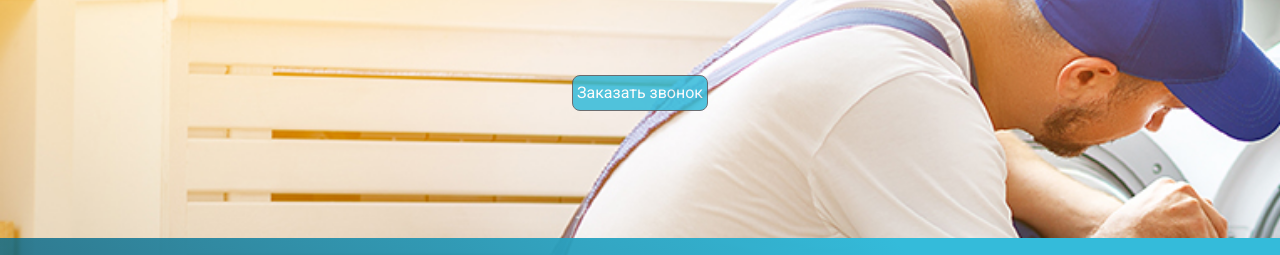
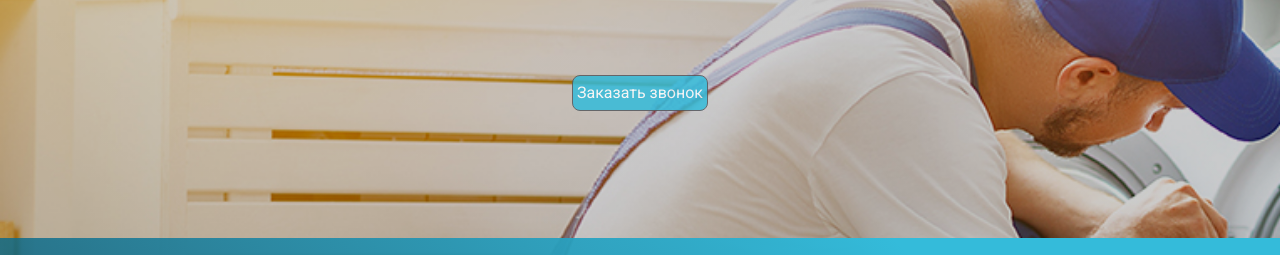
Before and after one commit to JamesLeeParker/serviseOS2, a plain HTML site: page index.html in a window 1280 px wide. Shown: the part 112-367 px from the top of the page. Drawn offline with nearby package versions, Linux system fonts and the light colour scheme.

Commit message:
gb-ready

```diff
--- a/css/styles.css
+++ b/css/styles.css
@@ -28,7 +28,12 @@ body {
 }
 
 .hero-what {
-  background-image: url(../images/washing-repair.jpg);
+  background-image: linear-gradient(
+      to right,
+      rgba(0, 0, 0, 0.2),
+      rgba(0, 0, 0, 0.2)
+    ),
+    url(../images/washing-repair.jpg);
   background-repeat: no-repeat;
   background-size: cover;
 }
```
